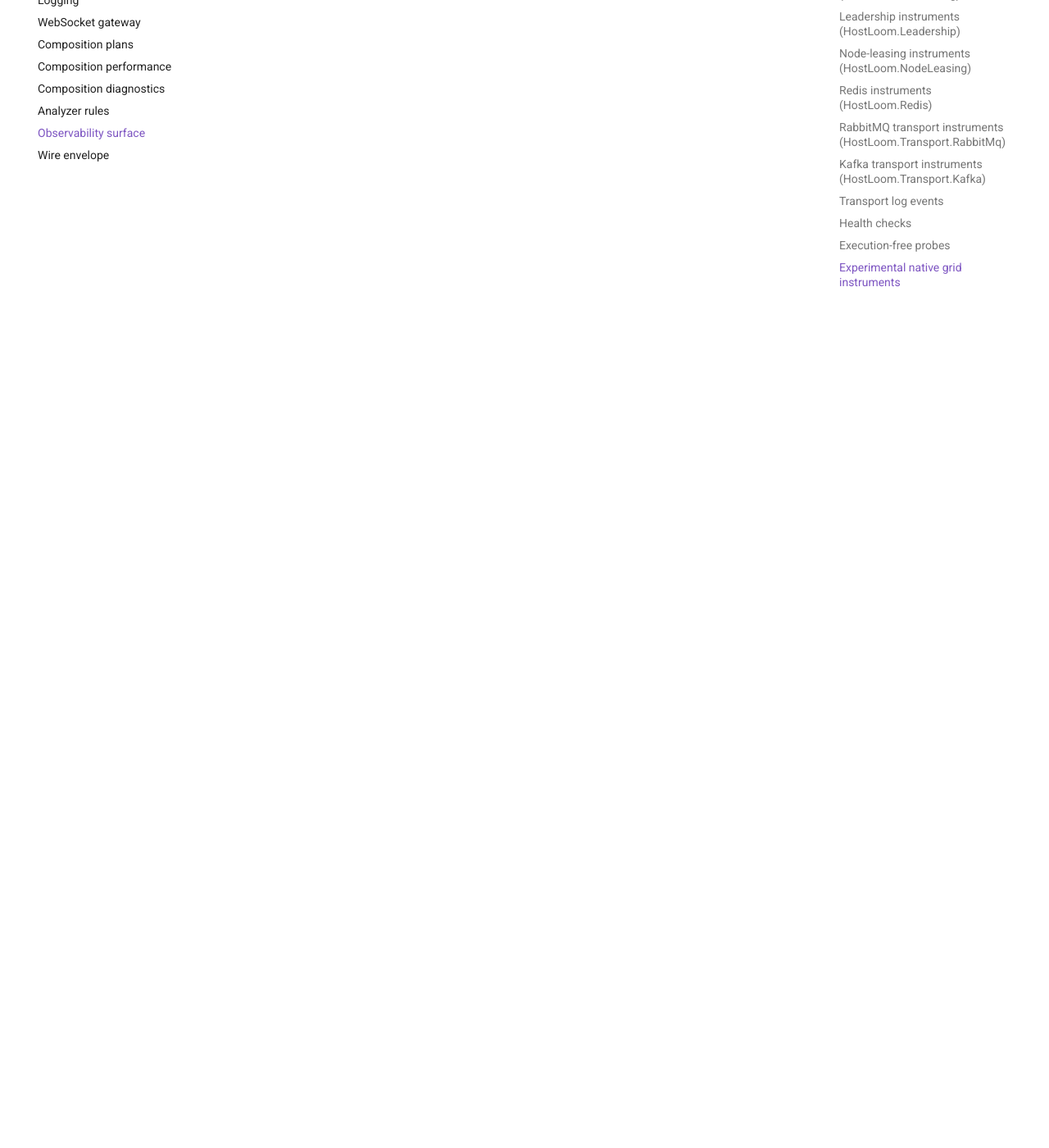
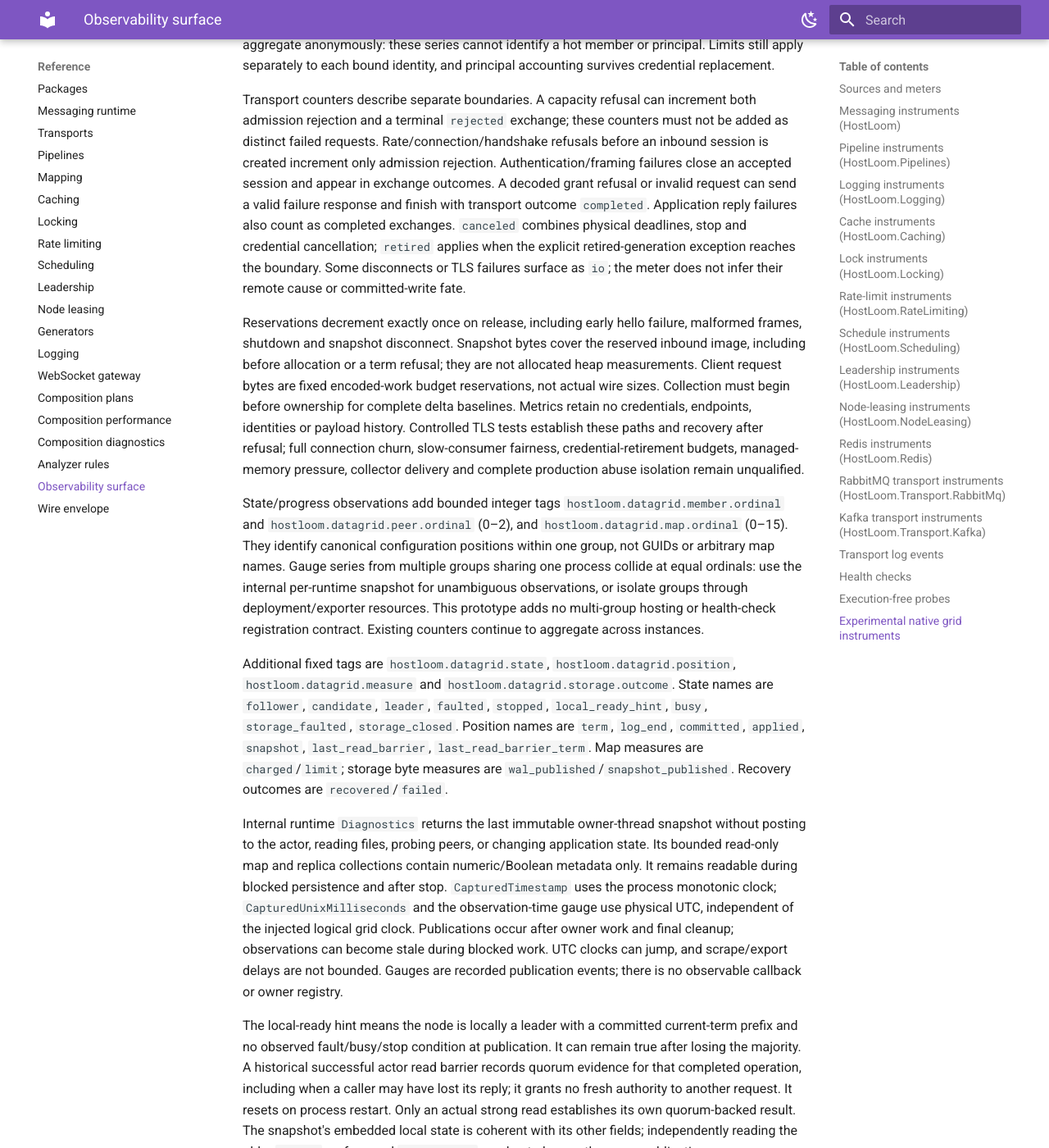
Before and after one commit to kidoz/hostloom, an MkDocs documentation site: the page built from docs/reference/observability.md, in a window 1280 px wide and 1400 px high, scrolled down 17403 px. Shown: the whole window at 82% size. Built offline with MkDocs 1.6.1 and Material for MkDocs 9.7.7, drawn with Linux system fonts in a browser that asks for light colours; some of the changed text lies outside the part shown.

Commit message:
Document the data-grid progress instruments

````diff
--- a/docs/reference/observability.md
+++ b/docs/reference/observability.md
@@ -24,6 +24,7 @@
 | `HostLoom.DataGrid.Runtime` | `Meter` | experimental grid actor |
 | `HostLoom.DataGrid.Client` | `Meter` | experimental grid SDK |
 | `HostLoom.DataGrid.Transport` | `Meter` | experimental peer/client listeners |
+| `HostLoom.DataGrid.Storage` | `Meter` | experimental file-store recovery |
 
 ```csharp
 builder.Services.AddOpenTelemetry()
@@ -336,9 +337,10 @@
 ## Experimental native grid instruments
 
 The non-packable grid prototype publishes `HostLoom.DataGrid.Runtime`,
-`HostLoom.DataGrid.Client` and `HostLoom.DataGrid.Transport` meters. Their names are also exposed
-by `DataGridRuntimeDiagnostics.MeterName`, `DataGridClientDiagnostics.MeterName` and
-`DataGridTransportDiagnostics.MeterName` in the corresponding packages. Enable the meters before
+`HostLoom.DataGrid.Client`, `HostLoom.DataGrid.Transport` and `HostLoom.DataGrid.Storage` meters.
+Their names are also exposed by `DataGridRuntimeDiagnostics.MeterName`,
+`DataGridClientDiagnostics.MeterName`, `DataGridTransportDiagnostics.MeterName` and
+`DataGridStorageDiagnostics.MeterName` in the corresponding packages. Enable the meters before
 constructing actors, clients or listeners. Up-down
 counters report deltas; a listener attached halfway through an owner's lifetime has no initial
 baseline. Metrics aggregate all instances in one process; use exporter resource attributes
@@ -361,6 +363,18 @@
 | `hostloom.datagrid.transport.reservations.bytes` | up-down counter / `By` | Reserved client encoded work (2 MiB per request reservation) or inbound snapshot descriptor bytes; excludes managed overhead |
 | `hostloom.datagrid.transport.admission.rejected` | counter / `{rejection}` | Explicit capacity/rate, invalid decoded request, or map/session grant refusals |
 | `hostloom.datagrid.transport.exchanges` | counter / `{exchange}` | Accepted inbound sessions and outbound peer invocations by terminal transport outcome; excludes TCP refusals before session creation |
+| `hostloom.datagrid.runtime.observation.time` | gauge / `ms` | Physical UTC Unix milliseconds at the last owner publication, for assessing sample age |
+| `hostloom.datagrid.runtime.state` | gauge / `{state}` | Local role, fault/stop/busy/storage flags and a local-ready hint; never a current-quorum assertion |
+| `hostloom.datagrid.runtime.position` | gauge / `{position}` | Term/log-end/commit/apply/snapshot positions and historical successful actor read-barrier index/term |
+| `hostloom.datagrid.runtime.replica.observed` | gauge / `{observation}` | Whether this leader term has a validated acknowledgement from the peer |
+| `hostloom.datagrid.runtime.replica.lag` | gauge / `{entry}` | Leader log-end minus last acknowledged index; zero is a placeholder when observed is zero |
+| `hostloom.datagrid.runtime.map.keys` | gauge / `{key}` | Charged physical entries and configured key limit |
+| `hostloom.datagrid.runtime.map.bytes` | gauge / `By` | Charged encoded key/value bytes and configured byte limit |
+| `hostloom.datagrid.runtime.storage.bytes` | gauge / `By` | WAL/snapshot bytes from the last successful owned publication, not current disk inventory |
+| `hostloom.datagrid.runtime.storage.records` | gauge / `{record}` | Record count in the last successfully published WAL generation |
+| `hostloom.datagrid.storage.recoveries` | counter / `{recovery}` | Explicit file-store Open calls, including failed attempts; excludes bootstrap |
+| `hostloom.datagrid.storage.recovery.duration` | histogram / `s` | Synchronous ownership, inventory and WAL/snapshot validation; excludes subsequent actor replay/startup |
+
 
 
 Fixed tags are `hostloom.datagrid.lane` (`control`/`client`), `hostloom.datagrid.reason`,
@@ -419,3 +433,52 @@
 or payload history. Controlled TLS tests establish these paths and recovery after refusal; full
 connection churn, slow-consumer fairness, credential-retirement budgets, managed-memory pressure,
 collector delivery and complete production abuse isolation remain unqualified.
+
+
+State/progress observations add bounded integer tags `hostloom.datagrid.member.ordinal` and
+`hostloom.datagrid.peer.ordinal` (0–2), and `hostloom.datagrid.map.ordinal` (0–15). They identify
+canonical configuration positions within one group, not GUIDs or arbitrary map names. Gauge
+series from multiple groups sharing one process collide at equal ordinals: use the internal
+per-runtime snapshot for unambiguous observations, or isolate groups through deployment/exporter
+resources. This prototype adds no multi-group hosting or health-check registration contract.
+Existing counters continue to aggregate across instances.
+
+Additional fixed tags are `hostloom.datagrid.state`, `hostloom.datagrid.position`,
+`hostloom.datagrid.measure` and `hostloom.datagrid.storage.outcome`. State names are `follower`,
+`candidate`, `leader`, `faulted`, `stopped`, `local_ready_hint`, `busy`, `storage_faulted`,
+`storage_closed`. Position names are `term`, `log_end`, `committed`, `applied`, `snapshot`,
+`last_read_barrier`, `last_read_barrier_term`. Map measures are `charged`/`limit`; storage byte
+measures are `wal_published`/`snapshot_published`. Recovery outcomes are `recovered`/`failed`.
+
+Internal runtime `Diagnostics` returns the last immutable owner-thread snapshot without posting
+to the actor, reading files, probing peers, or changing application state. Its bounded read-only
+map and replica collections contain numeric/Boolean metadata only. It remains readable during
+blocked persistence and after stop. `CapturedTimestamp` uses the process monotonic clock;
+`CapturedUnixMilliseconds` and the observation-time gauge use physical UTC, independent of the
+injected logical grid clock. Publications occur after owner work and final cleanup; observations
+can become stale during blocked work. UTC clocks can jump, and scrape/export delays are not bounded.
+Gauges are recorded publication events; there is no observable callback or owner registry.
+
+The local-ready hint means the node is locally a leader with a committed current-term prefix and
+no observed fault/busy/stop condition at publication. It can remain true after losing the majority.
+A historical successful actor read barrier records quorum evidence for that completed operation,
+including when a caller may have lost its reply; it grants no fresh authority to another request.
+It resets on process restart. Only an actual strong read establishes its own quorum-backed result.
+The snapshot's embedded local state is coherent with its other fields; independently reading the
+older `Status` surface and `Diagnostics` need not observe the same publication.
+
+Replica observations exist only in a healthy active leader term after a validated correlated
+acknowledgement. They reset with leadership and become unknown on stop/fault. A stopped or silent
+peer's last acknowledgement can remain recorded for that term: zero lag is not fresh reachability,
+commit visibility or peer application. An unknown replica has nullable lag in the snapshot and
+zero/observed-zero gauge values. Consumers must inspect observed alongside lag.
+
+Map usage counts physically charged entries and encoded key/value bytes. Expired entries remain
+charged until deterministic reclamation, so these are not logical live-key or heap counts. All
+maps recover under the same group state; no separate map readiness or source-loading guarantee
+is inferred. Storage progress uses cached last-successful publication sizes/record count. Failed
+writes can change physical file sizes while leaving these cached numbers unchanged; fault/closed
+flags qualify them. Record count can fall when a generation rolls. Recovery duration covers
+validation in Open, not all runtime startup, supported device durability, progress percentage or
+recovery-time acceptance. Per-map error rates, explicit source freshness/redistribution policy,
+full overload/fairness and device/shutdown qualification remain open.
````
Also changed, not shown: other parts of docs/reference/observability.md (+1 -1 lines).
